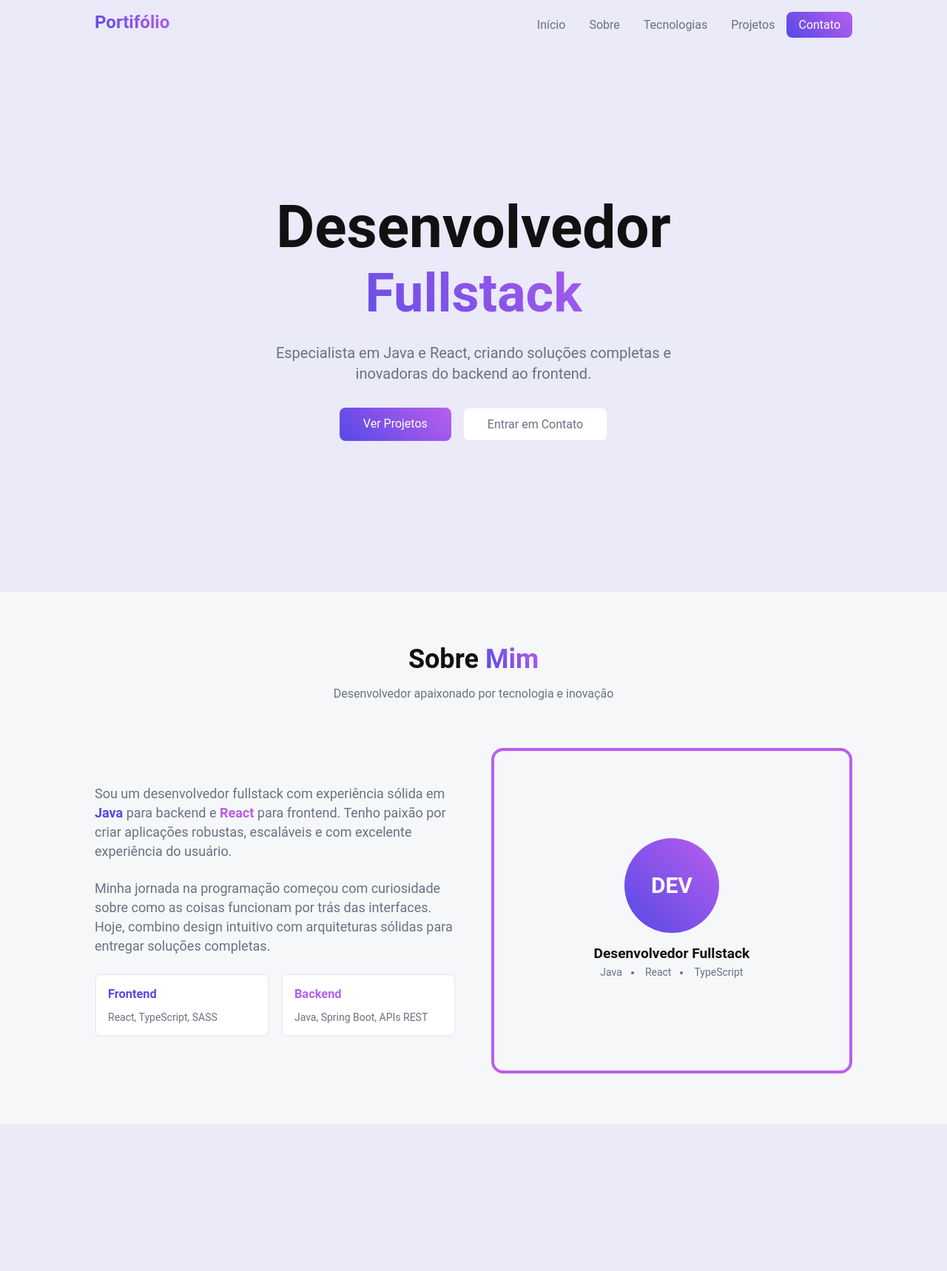
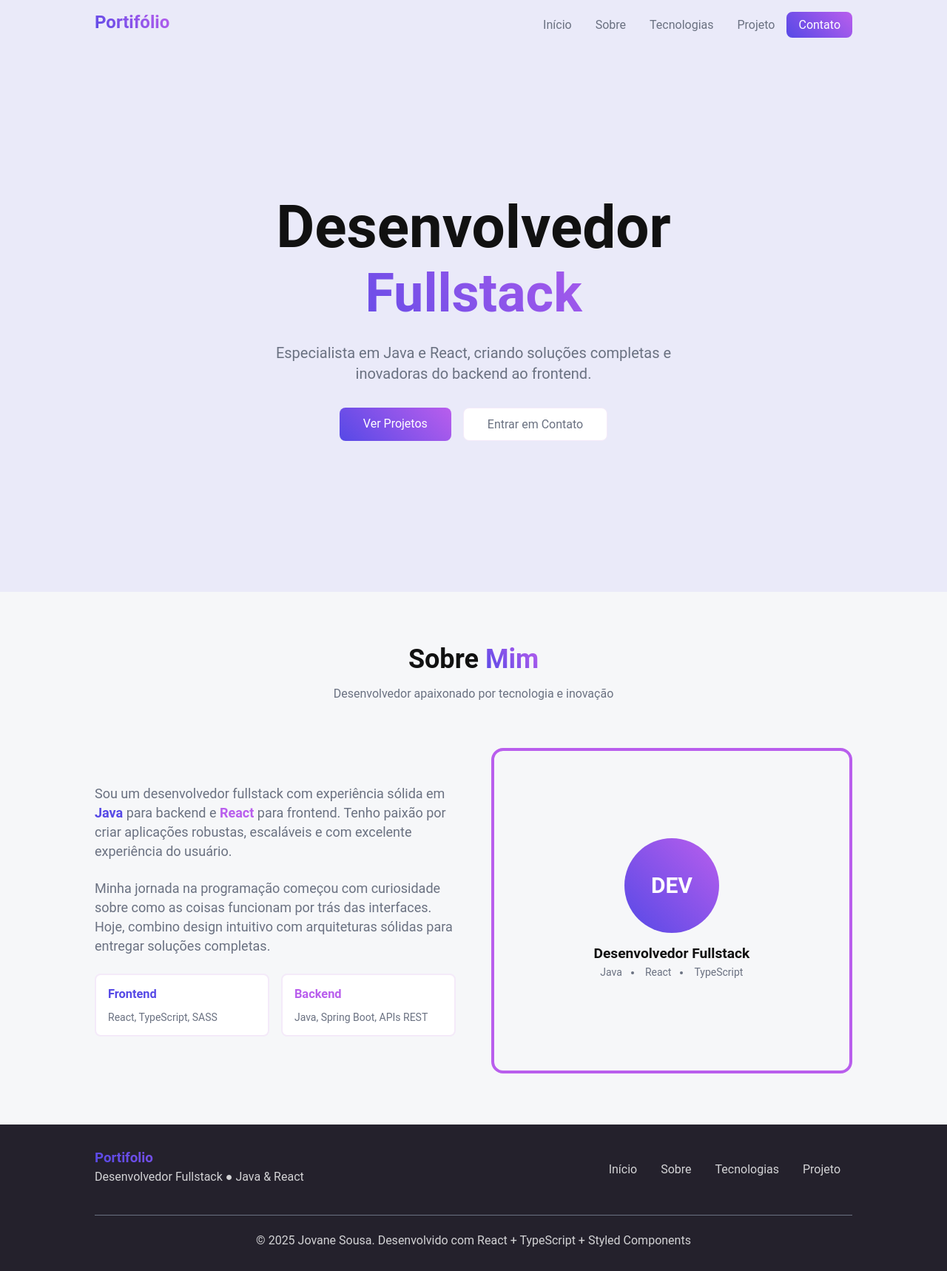
Before and after one commit to JovanneSousa/portifolio, a React (Vite) app: page / in a window 1280 px wide. Shown: the whole page at 74% size. Before the commit the page ends 1520 px from the top, so only its background shows below. Built offline with nearby package versions, Linux system fonts and the light colour scheme.

Commit message:
feat: finalizando footer e adicionando o href no nav

```diff
--- a/src/App.tsx
+++ b/src/App.tsx
@@ -1,4 +1,5 @@
 import About from './components/About'
+import Footer from './components/Footer'
 import Header from './components/Header'
 import Hero from './components/Hero'
 import { EstiloGlobal } from './styles'
@@ -10,6 +11,7 @@ function App() {
       <Header />
         <Hero />
         <About />
+        <Footer />
     </>
   )
 }
--- a/src/components/About/index.tsx
+++ b/src/components/About/index.tsx
@@ -2,7 +2,7 @@ import { AboutSection } from './styles'
 
 const About = () => {
   return (
-    <AboutSection>
+    <AboutSection id='sobre'>
       <div className="container">
         <h2>
           Sobre <span>Mim</span>
--- /dev/null
+++ b/src/components/Footer/index.tsx
@@ -0,0 +1,42 @@
+import { FooterSection } from './styles'
+
+const currentYear: number = new Date().getFullYear()
+
+const Footer = () => {
+  return (
+    <FooterSection>
+      <div className="container">
+        <div className="title-container">
+          <div className="title-footer">
+            <h3>Portifolio</h3>
+            <p>Desenvolvedor Fullstack &#9679; Java &amp; React</p>
+          </div>
+          <nav>
+            <ul>
+              <li>
+                <a className='footer-nav' href="#inicio">Início</a>
+              </li>
+              <li>
+                <a className='footer-nav' href="#sobre"> Sobre</a>
+              </li>
+              <li>
+                <a className='footer-nav' href="#tecnologia">Tecnologias</a>
+              </li>
+              <li>
+                <a className='footer-nav' href="#projeto">Projeto</a>
+              </li>
+            </ul>
+          </nav>
+        </div>
+        <div className="copy">
+          <p>
+            &copy; {currentYear} Jovane Sousa. Desenvolvido com React + TypeScript
+            + Styled Components
+          </p>
+        </div>
+      </div>
+    </FooterSection>
+  )
+}
+
+export default Footer
--- /dev/null
+++ b/src/components/Footer/styles.ts
@@ -0,0 +1,52 @@
+import styled from 'styled-components'
+import { colors } from '../../styles'
+
+export const FooterSection = styled.footer`
+  background-color: ${colors.footer};
+  display: flex;
+  align-items: center;
+  padding: 32px 24px;
+  color: ${colors.textFooter};
+
+  .container {
+    text-align: center;
+  }
+
+  .title-container {
+    display: flex;
+    justify-content: space-between;
+    text-align: left;
+    line-height: 1.625rem;
+
+    h3 {
+      background: ${colors.gradientOne};
+      -webkit-background-clip: text;
+      -webkit-text-fill-color: transparent;
+    }
+  }
+
+  .copy {
+    border-top: 1px solid ${colors.gray};
+    padding-top: 24px;
+    margin-top: 32px;
+  }
+
+  ul {
+    display: flex;
+
+    li {
+      padding: 16px;
+
+      a {
+        color: ${colors.textFooter};
+      }
+    }
+  }
+
+  .footer-nav {
+
+    &:hover {
+        color: ${colors.white};
+    }
+  }
+`
--- a/src/components/Header/index.tsx
+++ b/src/components/Header/index.tsx
@@ -19,11 +19,21 @@ const Header = () => {
         <h1>Portifólio</h1>
         <nav>
           <ul>
-            <li>Início</li>
-            <li>Sobre</li>
-            <li>Tecnologias</li>
-            <li>Projetos</li>
-            <li className="is-active">Contato</li>
+            <li>
+              <a href="#inicio">Início</a>
+            </li>
+            <li>
+              <a href="#sobre"> Sobre</a>
+            </li>
+            <li>
+              <a href="#tecnologia">Tecnologias</a>
+            </li>
+            <li>
+              <a href="#projeto">Projeto</a>
+            </li>
+            <li className="is-active">
+              <a href="#contato" className='white'>Contato</a>
+            </li>
           </ul>
         </nav>
       </div>
--- a/src/components/Header/styles.ts
+++ b/src/components/Header/styles.ts
@@ -12,7 +12,7 @@ export const HeaderSection = styled.header<HeaderProps>`
   height: 7vh;
   transition: background 0.3s ease, border-bottom 0.3s ease;
 
-  backdrop-filter: ${({ scrolled }) => scrolled ? 'blur(7px)' : 'none'};
+  backdrop-filter: ${({ scrolled }) => (scrolled ? 'blur(7px)' : 'none')};
 
   background: ${({ scrolled }) =>
     scrolled ? colors.transparentWhite : 'transparent'};
@@ -39,6 +39,11 @@ export const HeaderSection = styled.header<HeaderProps>`
     li {
       padding: 8px 16px;
       border-radius: 8px;
+
+      .white {
+        color: ${colors.white};
+      }
     }
   }
+
 `
--- a/src/components/Hero/index.tsx
+++ b/src/components/Hero/index.tsx
@@ -2,7 +2,7 @@ import { Container } from "./styles";
 
 const Hero = () => {
     return (
-        <Container>
+        <Container id="inicio">
             <div>
                 <div className="titleContainer">
                 <h2 className="title">Desenvolvedor</h2>
--- a/src/styles.ts
+++ b/src/styles.ts
@@ -12,7 +12,9 @@ export const colors = {
   lightGray: `#a3a3a3`,
   background: `#EAEAF9`,
   background2: `#F6F7F9`,
-  border: `#F4EAF9`
+  border: `#F4EAF9`,
+  footer: `#24212C`,
+  textFooter: `#D3D3D5`
 }
 
 export const breakpoints = {
@@ -33,6 +35,10 @@ export const EstiloGlobal = createGlobalStyle`
   body {
     background-color: ${colors.background};
     color: ${colors.gray};
+
+    a {
+      color: ${colors.gray};
+    }
   }
 
   .container {
```
